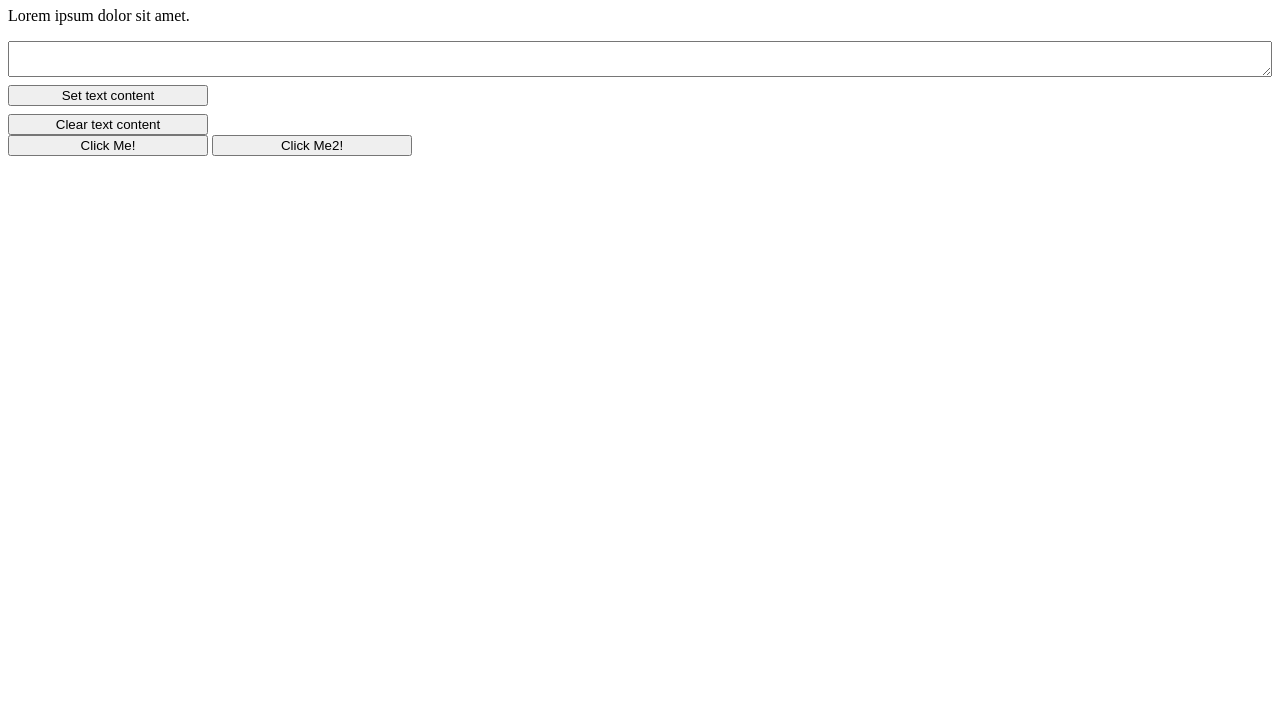
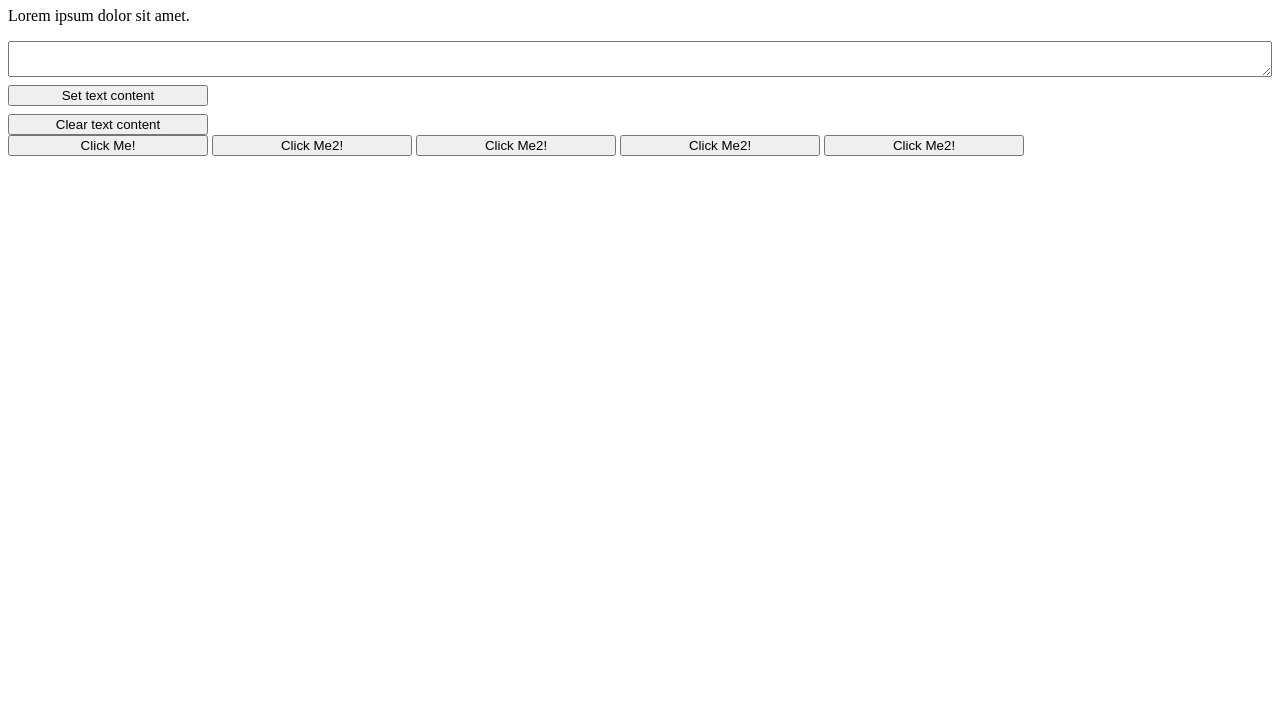
Before and after one commit to rmhere55/javascript_batch_1p.m, a plain HTML site: page dom/index.html in a window 1280 px wide. Shown: the part 73-800 px from the top of the page. Drawn offline with Linux system fonts and the light colour scheme.

Commit message:
bg changer

```diff
--- a/dom/index.html
+++ b/dom/index.html
@@ -38,6 +38,15 @@ Click Me!</button>
 <button onclick="document.getElementById('bg-black').style.backgroundColor = 'red'">
 Click Me2!</button>
 
+<button onclick="document.getElementById('bg-black').style.backgroundColor = 'black'">
+Click Me2!</button>
+
+<button onclick="document.getElementById('bg-black').style.backgroundColor = 'pink'">
+Click Me2!</button>
+
+<button onclick="document.getElementById('bg-black').style.backgroundColor = 'blue'">
+Click Me2!</button>
+
     </div>
 
     <script src="dom.js"></script>
```
